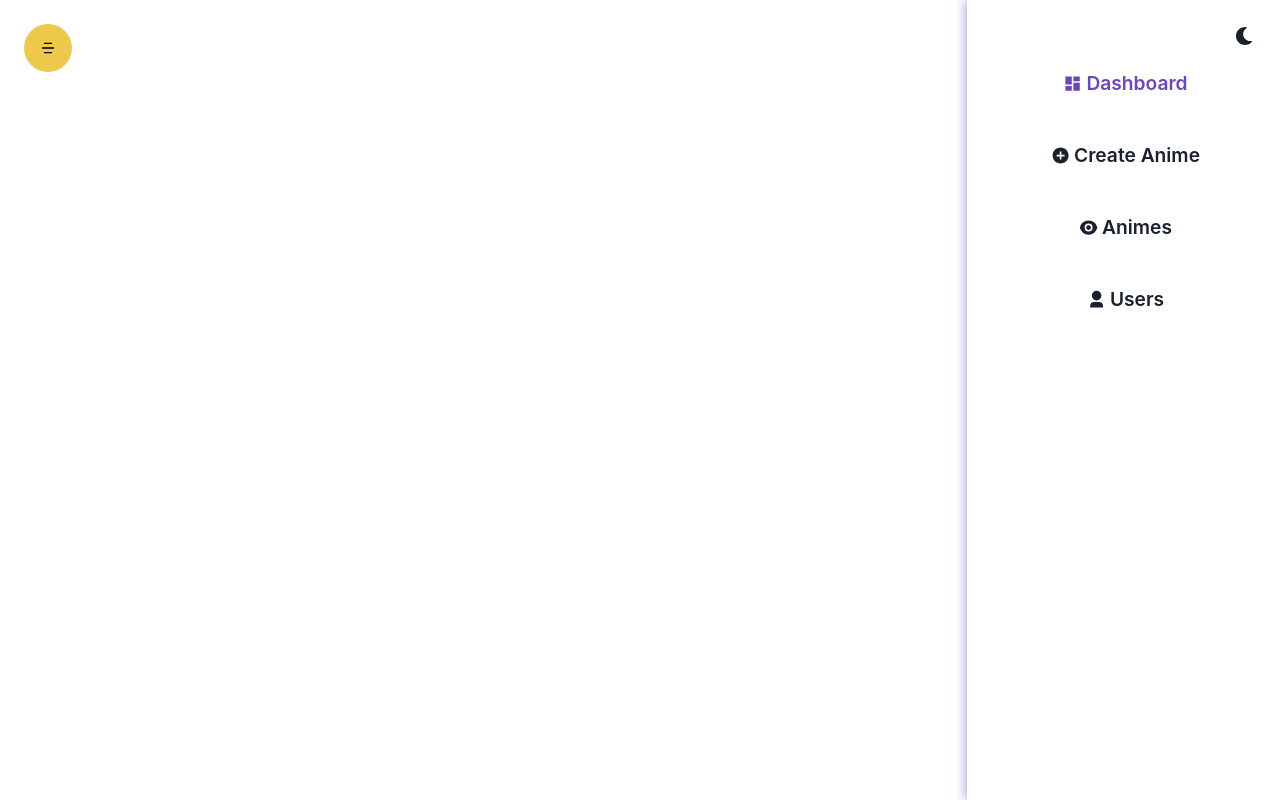
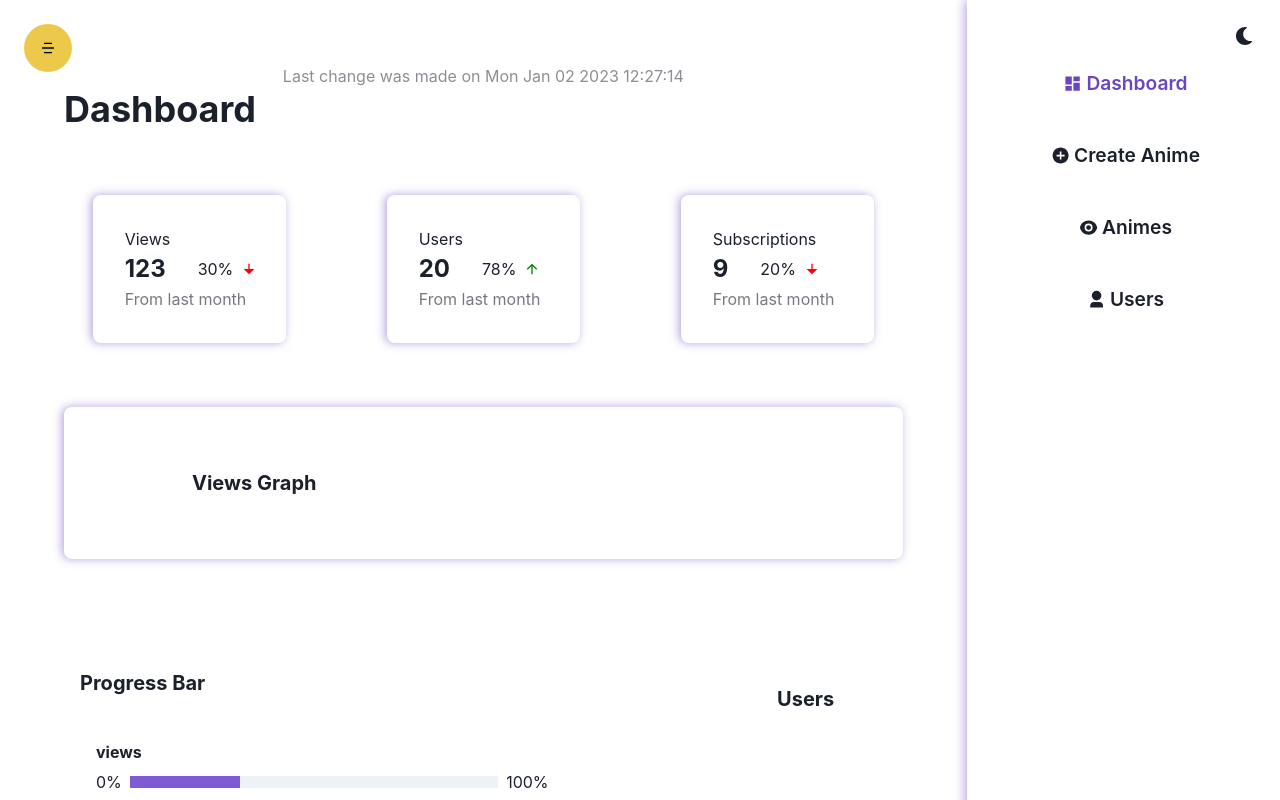
Before and after one commit to Ankit75124/animetrix_1, a React (Create React App) app: page /admin/dashboard in a window 1280 px wide. Shown: the top 800 px of the page. Built offline with nearby package versions, Linux system fonts and the light colour scheme.

Commit message:
Admin Dashboard 14-10/01 00:10 commit

```diff
--- a/src/components/Admin/Dashboard/Dashboard.jsx
+++ b/src/components/Admin/Dashboard/Dashboard.jsx
@@ -1,22 +1,145 @@
-import { Box, Grid } from '@chakra-ui/react'
-import React from 'react'
-import cursor from '../../../assets/images/cursor.png'
-import Sidebar from '../Sidebar'
+import { Box, Grid, Heading, HStack, Progress, Stack, Text } from '@chakra-ui/react';
+import React from 'react';
+import { RiArrowDownFill, RiArrowUpLine } from 'react-icons/ri';
+import cursor from '../../../assets/images/cursor.png';
+import Sidebar from '../Sidebar';
+
+const Databox = ({ title, qty, qtyPercentage, profit }) => (
+  <Box
+    w={['full', '20%']}
+    boxShadow={'-2px 0 10px rgba(107,70,193,0.5)'}
+    p="8"
+    borderRadius={'lg'}
+  >
+    <Text children={title} />
+
+    <HStack spacing={'8'}>
+
+    <Text fontSize={"2xl"} fontWeight="bold">{qty}</Text>
+      <HStack>
+        <Text children={`${qtyPercentage}%`} />
+
+        {profit ? (
+          <RiArrowUpLine color="green" />
+        ) : (
+          <RiArrowDownFill color="red" />
+        )}
+      </HStack>
+    </HStack>
+
+    <Text children="From last month" opacity="0.6" />
+  </Box>
+);
+
+
+const Bar =({title, value,profit}) =>(
+  <Box py="4" px={["0","20"]}>
+    <Heading size="sm" children ={title} mb="2" />
+
+    <HStack w="full" alignItems={"center"} >
+
+      <Text>{profit ? '0%' : `-${value}%`}</Text>
+
+      <Progress w="full" value={profit ? value :0} colorScheme="purple"/>
+
+      <Text children={`${value>100?value:100}%`} />
+
+
+    </HStack>
+  </Box>
+)
 
 const Dashboard = () => {
   return (
-    <Grid minH="100vh" templateColumns={['1fr','5fr 1fr']} css={{
-        cursor:`url(${cursor}),default`
-    }}>
+    <Grid
+      minH="100vh"
+      templateColumns={['1fr', '5fr 1fr']}
+      css={{
+        cursor: `url(${cursor}),default`,
+      }}
+    >
+      <Box boxSizing="border-box" py="16" px={['4', '0']}>
+        <Text
+          textAlign={'center'}
+          opacity="0.5"
+          children={`Last change was made on ${
+            String(new Date()).split('G')[0]
+          }`}
+        />
 
+        <Heading
+          textAlign={['center', 'left']}
+          children="Dashboard"
+          ml={['0', '16']}
+          mb={'16'}
+        />
 
-        <Box>
+        <Stack
+          direction={['column', 'row']}
+          minH="24"
+          justifyContent={'space-evenly'}
+        >
+          <Databox title="Views" qty={123} qtyPercentage={30} profit={false} />
+          <Databox title="Users" qty={20} qtyPercentage={78} profit={true} />
+          <Databox
+            title="Subscriptions"
+            qty={9}
+            qtyPercentage={20}
+            profit={false}
+          />
+        </Stack>
 
+        <Box
+          m={['0', '16']}
+          borderRadius="lg"
+          p={['0', '16']}
+          mt={['4', '16']}
+          boxShadow={'-2px 0 10px rgba(107,70,193,0.5)'}
+        >
+          <Heading
+            textAlign={['center', 'left']}
+            size="md"
+            children="Views Graph"
+            pt={['8', '0']}
+            ml={['0', '16']}
+          />
+
+          {/* Line Graph */}
         </Box>
 
-        <Sidebar />
+        <Grid templateColumns={['1fr', '2fr 1fr']}>
+          <Box p="4">
+            <Heading
+              textAlign={['center', 'left']}
+              size="md"
+              children="Progress Bar"
+              my="8"
+              ml="16"
+            />
+
+            <Box>
+              <Bar profit={true} title="views" value={30} />
+              <Bar profit={true} title="Users" value={78} />
+              <Bar profit={false} title="Subscriptions" value={20} />
+            </Box>
+          </Box>
+
+          <Box p={["0","16"]}
+          boxSizing="border-box"
+          >
+
+          <Heading textAlign={"center"}
+          size="md"
+          mb="4"
+          children="Users" />
+
+          </Box>
+        </Grid>
+      </Box>
+
+      <Sidebar />
     </Grid>
   );
 };
 
-export default Dashboard
+export default Dashboard;
```
